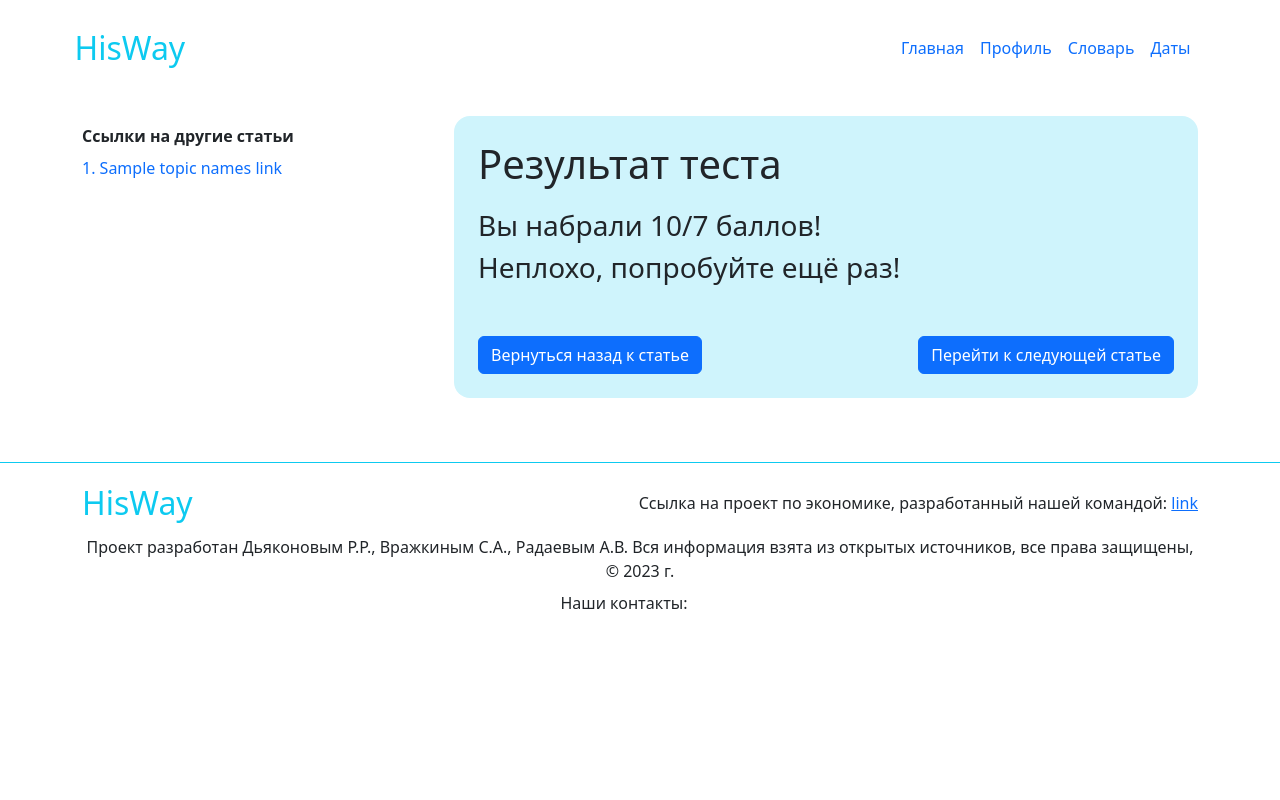
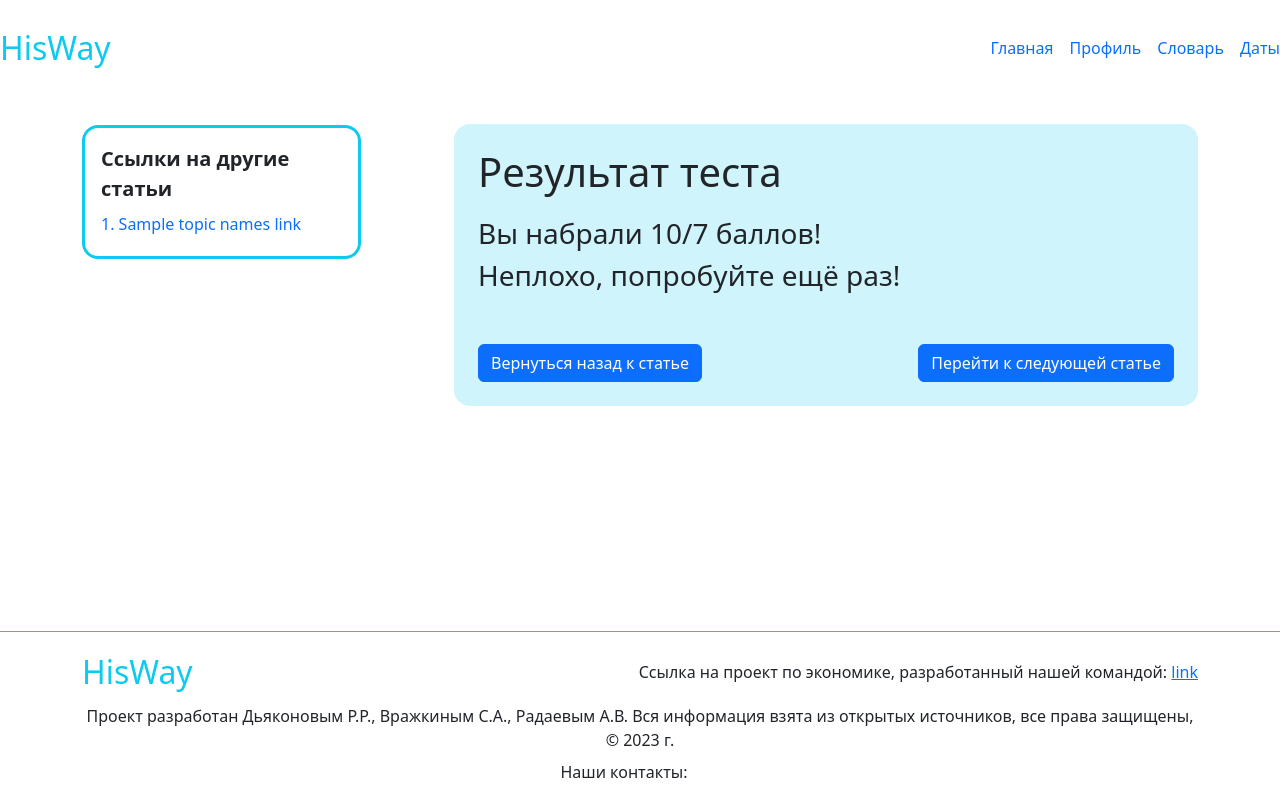
Before and after one commit to dyakonovr/nirs, a Django app: template mysite/apps/articles/templates/article.html in a window 1280 px wide. Run offline with Django 4.2, Linux system fonts and the light colour scheme; data comes from the database, SQL or seed files in the repository; both versions use the stored data as it was after the commit; tables that the repository leaves empty hold one stand-in row (values such as "Sample post"); the template is opened without the code that fills it: values that come from a table or form of the project are taken from there, most other values are stand-ins (such as "Sample title", 1, 10 or a date in 2020).

Commit message:
доделал хедер, статьи, добавил favicon

```diff
--- /dev/null
+++ b/mysite/apps/articles/static/js/main.js
@@ -0,0 +1,22 @@
+const header = document.querySelector('#header');
+const headerLogo = document.querySelector('#h-logo');
+const headersLinks = document.querySelectorAll('#h-link');
+
+window.addEventListener('scroll', function () {
+  const scrollY = window.scrollY || document.documentElement.scrollTop;
+  if (scrollY < 20) {
+    header.className = "py-4 position-fixed top-0 bg-white";
+    headerLogo.className = 'text-decoration-none link-info fs-2';
+    headersLinks.forEach((link, idx) => {
+      if (idx === 0) link.className = "ms-auto text-decoration-none link-primary";
+      else link.className = "ms-3 text-decoration-none link-primary"
+    });
+  } else {
+    header.className = "py-4 position-fixed top-0 bg-info";
+    headerLogo.className = 'text-decoration-none link-light fs-2';
+    headersLinks.forEach((link, idx) => {
+      if (idx === 0) link.className = "ms-auto text-decoration-none link-light";
+      else link.className = "ms-3 text-decoration-none link-light"
+    });
+  }
+});
--- a/mysite/apps/articles/templates/article.html
+++ b/mysite/apps/articles/templates/article.html
@@ -8,14 +8,14 @@
 
 <div class="d-flex h-100">
     <div class="col-3 me-5">
-        <div class="position-sticky top-0 pt-4 d-flex flex-column">
-            <strong class="fs-6 mb-2">Ссылки на другие статьи</strong>
+        <div class="position-sticky p-3 d-flex flex-column border border-3 border-info rounded-4" style="top: 125px">
+            <strong class="fs-5 mb-2">Ссылки на другие статьи</strong>
             {% for topicname, topicLink in topicNamesLinks.items %}
                 {% if topicname == topicName %}
-                    <a href="{{topicLink}}" class="text-decoration-none mb-1 link-info">{{forloop.counter}}.
+                    <a href="{{topicLink}}" class="mb-1 link-primary">{{forloop.counter}}.
                         {{topicname}}</a>
                 {% else %}
-                    <a href="{{topicLink}}" class="text-decoration-none mb-1 ">{{forloop.counter}}.
+                    <a href="{{topicLink}}" class="text-decoration-none mb-1 link-primary">{{forloop.counter}}.
                         {{topicname}}</a>
                 {% endif %}
             {% endfor %}
@@ -64,9 +64,8 @@
             {% endif %} {% endcomment %}
             <div class="bg-info-subtle d-flex align-items-center p-3 rounded-4
                                     my-4"> -->
-                <p class="text-black mb-0 fs-4">Остались вопросы? Посмотрите <a href="{{presentation}}" class="text-decoration-none">презентацию</a> и все встанет на свои места!</p>
-            </div>
-            <h2>Тест</h2>
+                <p class="text-dark my-3 fs-4 bg-info-subtle p-3 rounded-4">Остались вопросы? Посмотрите <a href="{{presentation}}" class="link-dark">презентацию</a> и все встанет на свои места!</p>
+                <h2 class="mt-5">Тест</h2>
                 <form method="post" class="d-flex flex-column">
                     {% csrf_token %}
                     {% for question, choices in test.items %}
@@ -75,11 +74,9 @@
                     <div>
                         <p class="mb-2">1. {{question.question}}</p>
                         {% for choice in choices %}
-                        <label for="{{forloop.counter}}" class="d-flex
-                            align-items-center"><input class="me-2 form-check-input"
-                                name="{{question.id}}" id="{{forloop.counter}}"
-                                value="{{choice.id}}" type="radio"
-                                required="True" />{{choice.option}}</label>
+                        <label style="cursor: pointer;" for="{{forloop.counter}}" class="d-flex
+                                            align-items-center"><input style="cursor: pointer;" class="me-2 form-check-input" name="{{question.id}}"
+                                id="{{forloop.counter}}" value="{{choice.id}}" type="radio" required="True" />{{choice.option}}</label>
                         {% endfor %}
                     </div>
                     {% else %}
@@ -88,10 +85,8 @@
                         {% for choice in choices %}
                         {% with forloop.counter|add:"100" as counter %}
                         {% widthratio counter 1 parent_counter as flag %}
-                            <label for="{{flag}}" class="d-flex align-items-center"><input
-                                    class="me-2 form-check-input"
-                                    name="{{question.id}}" id="{{flag}}"
-                                    value="{{choice.id}}" type="radio"
+                        <label style="cursor: pointer;" for="{{flag}}" class="d-flex align-items-center"><input class="me-2 form-check-input"
+                                name="{{question.id}}" id="{{flag}}" style="cursor: pointer;" value="{{choice.id}}" type="radio"
                                 required="True" />{{choice.option}}</label>
                         {% endwith %}
                         {% endfor %}
@@ -102,6 +97,7 @@
                     <button type="submit" class="col-2 mt-3 mb-4 btn btn-primary">Отправить
                         тест</button>
                 </form>
+            </div>
         {% else %}
             <div class="mt-3 mb-5 mx-auto bg-info-subtle d-flex flex-column justify-content-center p-4 rounded-4">
                 <h1 class="fs-1 fw-500 mb-3"> Результат теста</h1>
--- a/mysite/apps/mainPage/templates/header.html
+++ b/mysite/apps/mainPage/templates/header.html
@@ -1,6 +1,6 @@
 <!DOCTYPE html>
-
-<html lang="en">
+{% load static %}
+<html lang="en" class="h-100">
     <head>
         <meta charset="UTF-8">
         <meta http-equiv="X-UA-Compatible" content="IE=edge">
@@ -10,19 +10,29 @@
             rel="stylesheet"
             integrity="sha384-GLhlTQ8iRABdZLl6O3oVMWSktQOp6b7In1Zl3/Jr59b6EGGoI1aFkw7cmDA6j6gD"
             crossorigin="anonymous">
+        <script src="{% static 'js/main.js' %}" defer></script>
         <title>{% block title %}{% endblock title %}</title>
+
+        <!-- favicon -->
+        <link rel="apple-touch-icon" sizes="76x76" href="{% static 'favicon/apple-touch-icon.png' %}">
+        <link rel="icon" type="image/png" sizes="32x32" href="{% static 'favicon/favicon-32x32.png' %}">
+        <link rel="icon" type="image/png" sizes="16x16" href="{% static 'favicon/favicon-16x16.png' %}">
+        <link rel="manifest" href="{% static 'favicon/site.webmanifest' %}">
+        <link rel="mask-icon" href="{% static 'favicon/safari-pinned-tab.svg' %}" color="#5bbad5">
+        <meta name="msapplication-TileColor" content="#da532c">
+        <meta name="theme-color" content="#ffffff">
     </head>
-    <body class="bg-white">
-            <header class="py-4 position-fixed top-0 bg-white" style="left: calc((100vw - 1320px - 15px) / 2); width: 1320px;">
-                 <div class="container d-flex align-items-center">
-                    <a href="{% url 'mainPage' %}" class="text-decoration-none link-info fs-2">HisWay</a>
-                    <a href="{% url 'mainPage' %}" class="ms-auto text-decoration-none link-primary">Главная</a>
-                    <a href="{% url 'profile' %}" class="ms-3 text-decoration-none link-primary">Профиль</a>
-                    <a href="{% url 'dict' %}" class="ms-3 text-decoration-none link-primary">Словарь</a>
-                    <a href="{% url 'dates' %}" class="ms-3 text-decoration-none link-primary">Даты</a>
+    <body class="bg-white d-flex flex-column" style="min-height: 100%">
+            <header class="py-4 position-fixed top-0 bg-white" style="left: 0; width: 100%; padding: 0 0 0 calc((100vw - 1320px + 20px) / 2); transition: background-color 0.15s ease-in-out" id="header">
+                 <div class="d-flex align-items-center" style="max-width: 1296px;">
+                    <a href="{% url 'mainPage' %}" class="text-decoration-none link-info fs-2" id="h-logo">HisWay</a>
+                    <a href="{% url 'mainPage' %}" class="ms-auto text-decoration-none link-primary" id="h-link">Главная</a>
+                    <a href="{% url 'profile' %}" class="ms-3 text-decoration-none link-primary" id="h-link">Профиль</a>
+                    <a href="{% url 'dict' %}" class="ms-3 text-decoration-none link-primary" id="h-link">Словарь</a>
+                    <a href="{% url 'dates' %}" class="ms-3 text-decoration-none link-primary" id="h-link">Даты</a>
                  </div>
             </header>
-            <main style="margin: 100px 0 0;">
+            <main style="margin: 100px 0 0; flex: 1 1 auto;">
                 <div class="container">
                     <h1 class="mb-2">{% block header %}{% endblock header %}</h1>
                     <div>
```
Also changed, not shown: mysite/apps/mainPage/static/favicon/browserconfig.xml (added, +9 -0 lines), mysite/apps/mainPage/static/favicon/android-chrome-96x96.png (added), mysite/apps/mainPage/static/favicon/apple-touch-icon.png (added), mysite/apps/mainPage/static/favicon/favicon-16x16.png (added), mysite/apps/mainPage/static/favicon/favicon-32x32.png (added), mysite/apps/mainPage/static/favicon/favicon.ico (added), mysite/apps/mainPage/static/favicon/mstile-150x150.png (added), mysite/apps/mainPage/static/favicon/safari-pinned-tab.svg (added), mysite/apps/mainPage/static/favicon/site.webmanifest (added), mysite/db.sqlite3. Lines whose indentation alone changed are shown as unchanged.
